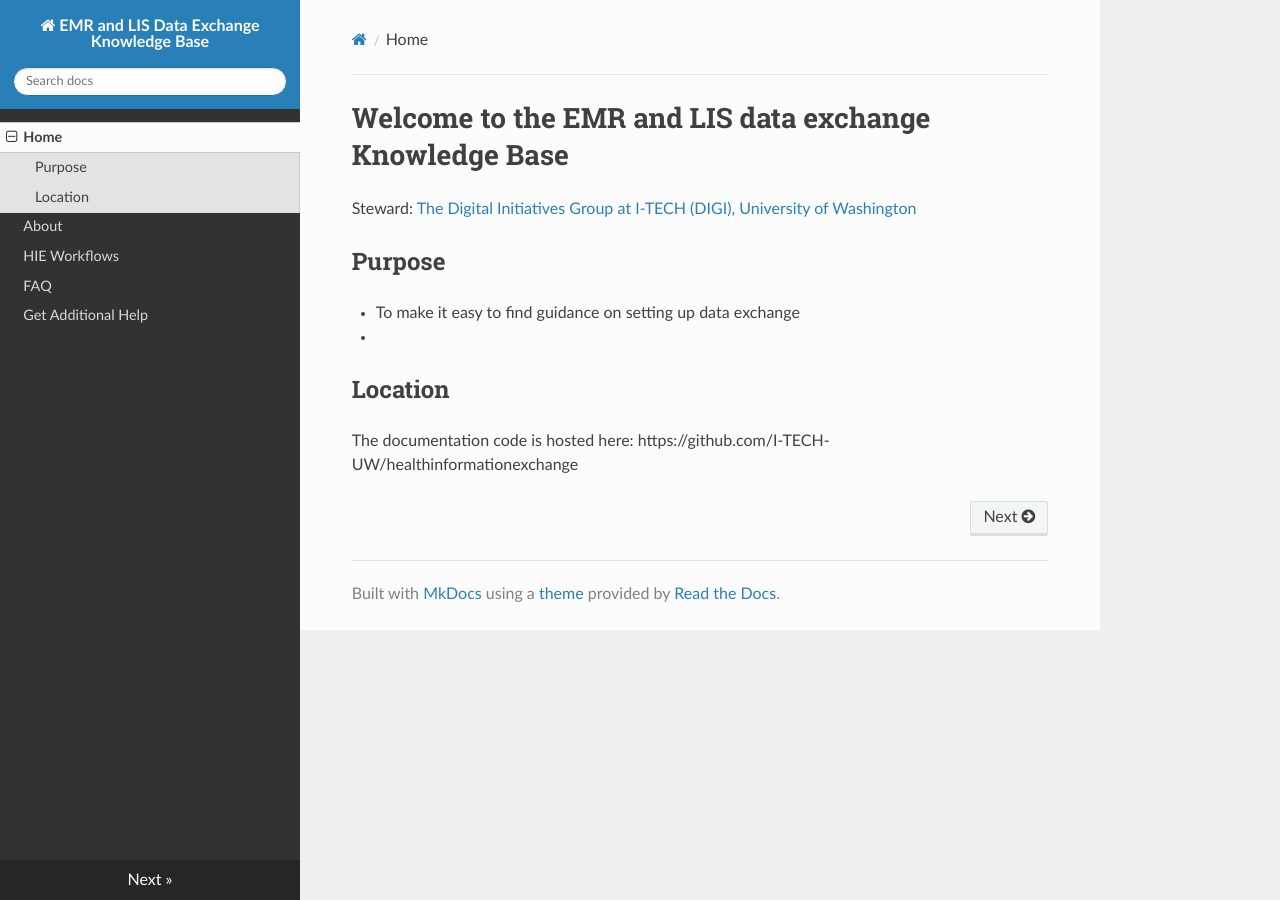
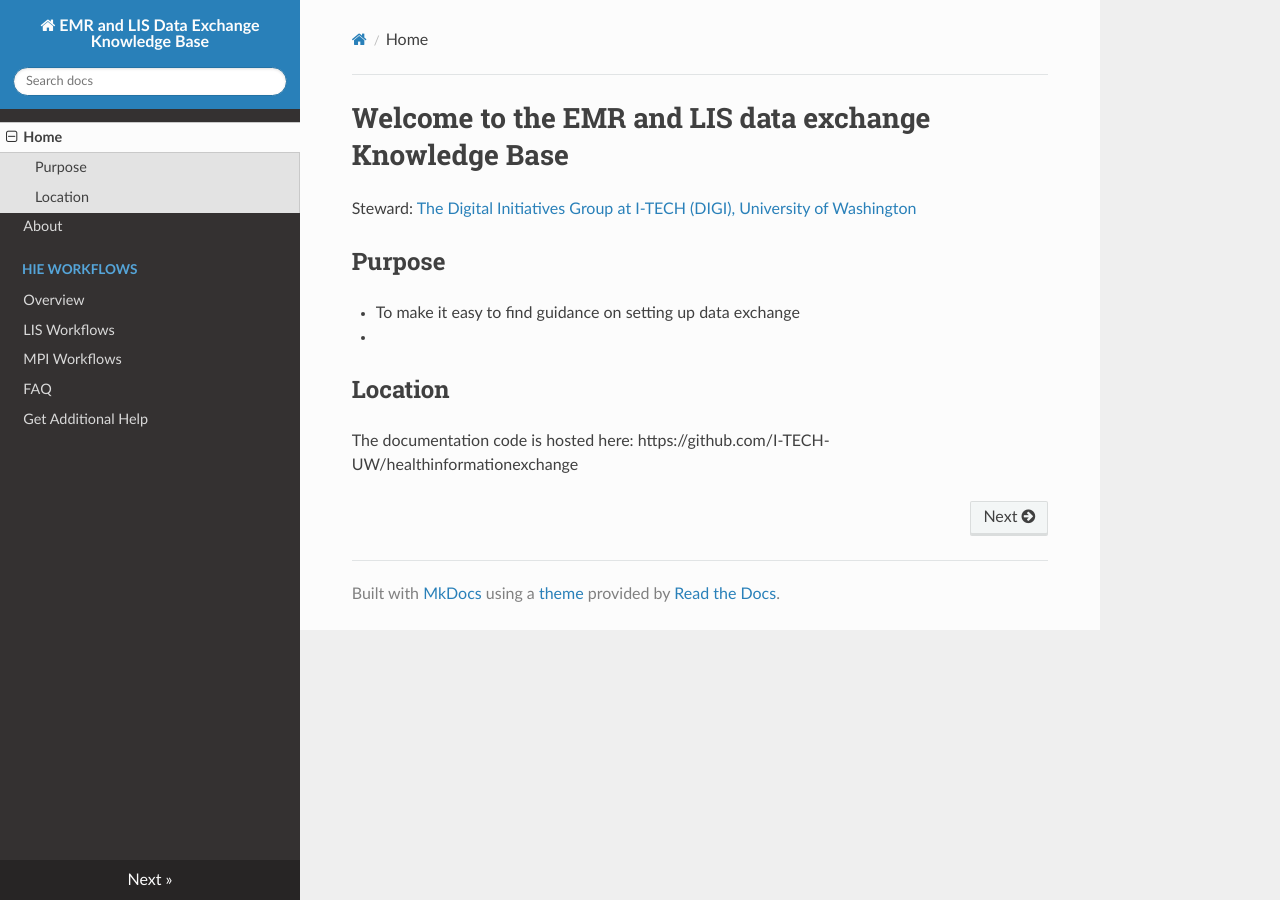
Before and after one commit to I-TECH-UW/healthinformationexchange, an MkDocs documentation site: the page built from docs/index.md, in a window 1280 px wide. Built offline with MkDocs 1.6.1, drawn with Linux system fonts in a browser that asks for light colours; nearby versions of some CDN libraries.

```diff
--- a/mkdocs.yml
+++ b/mkdocs.yml
@@ -2,7 +2,10 @@ site_name: EMR and LIS Data Exchange Knowledge Base
 nav:
     - Home: index.md
     - About: about.md
-    - HIE Workflows: hie-workflows.md
+    - HIE Workflows:
+        - 'Overview': 'hie-workflows.md'
+        - 'LIS Workflows': 'lis-workflows.md'
+        - 'MPI Workflows': 'mpi-workflows.md'
     - FAQ: faq.md
     - Get Additional Help: get-additional-help.md
 theme: readthedocs
```
Also changed, not shown: Readme.md (added, +6 -0 lines), docs/faq.md (added), 1 other file.
